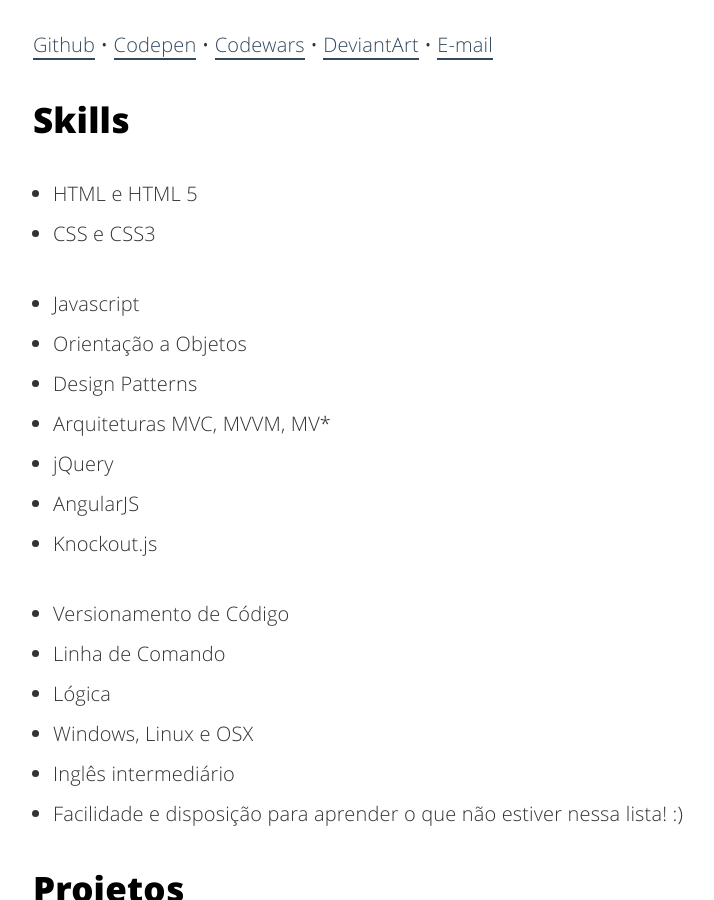
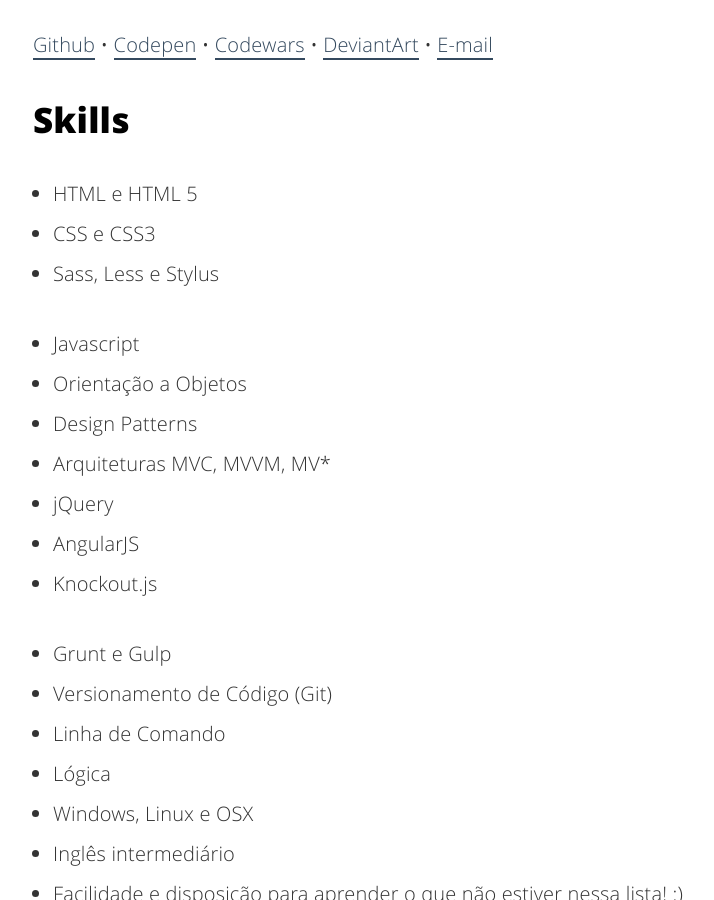
Before and after one commit to cauequeiroz/cauequeiroz.github.io, a Jekyll site: the page built from about.html, in a window 1280 px wide and 900 px high, scrolled down 1864 px. Shown: the whole window, without its empty margins (227-941 px from the left). Built offline with Jekyll 4.4.1, drawn with Linux system fonts in a browser that asks for light colours; some of the changed text lies outside the part shown.

Commit message:
Add skills

```diff
--- a/about.html
+++ b/about.html
@@ -22,7 +22,7 @@
 <ul class="skill-list">
 	<li>HTML e HTML 5</li>
     <li>CSS e CSS3</li>
-    <!-- <li>Sass, Less e Stylus</li> -->
+    <li>Sass, Less e Stylus</li>
 </ul>
 <ul class="skill-list">
 	<li>Javascript</li>
@@ -31,13 +31,11 @@
     <li>Arquiteturas MVC, MVVM, MV*</li>
     <li>jQuery</li>
     <li>AngularJS</li>
-    <!-- <li>Ember.js</li> -->
-    <!-- <li>Backbone.js</li> -->
     <li>Knockout.js</li>
 </ul>
 <ul class="skill-list">
-    <!-- <li>Grunt e Gulp</li> -->
-    <li>Versionamento de Código</li>
+    <li>Grunt e Gulp</li>
+    <li>Versionamento de Código (Git)</li>
     <li>Linha de Comando</li>
     <li>Lógica</li>
     <li>Windows, Linux e OSX</li>
```
Also changed, not shown: other parts of about.html (+1 -0 lines).
